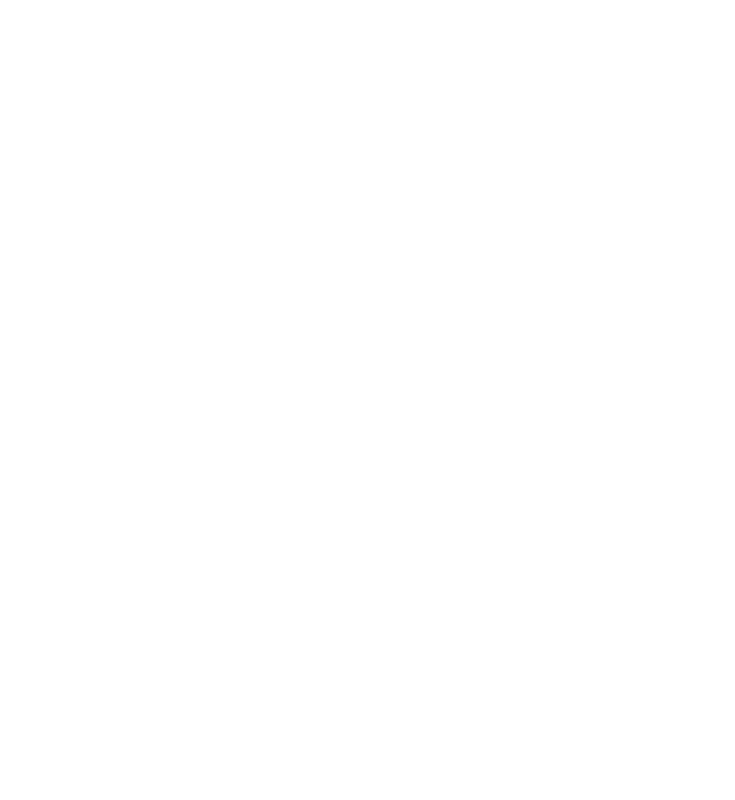
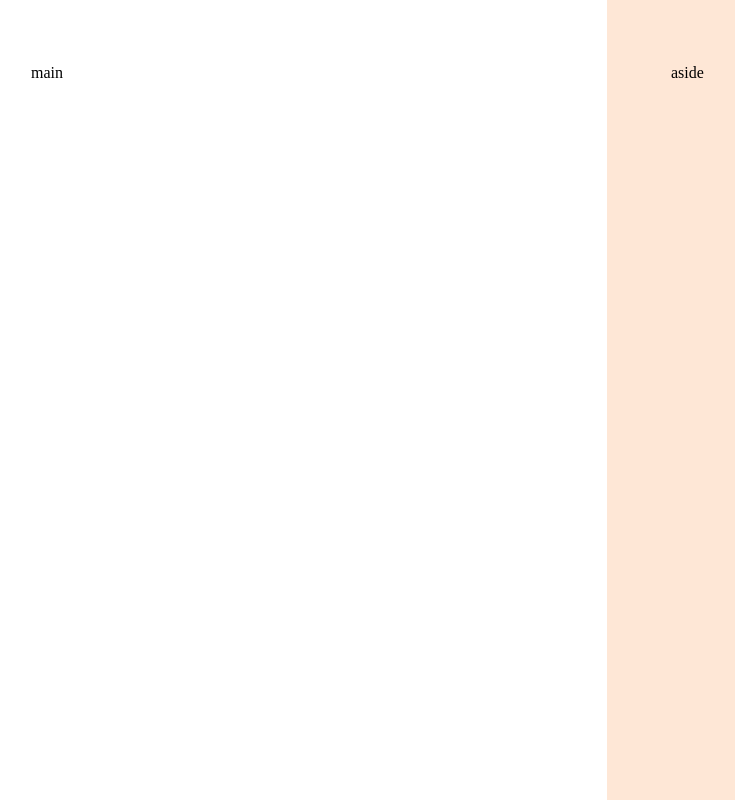
Before and after one commit to SantiaGhou/Formulario-Frontend, a plain HTML site: page index.html in a window 1280 px wide. Shown: the whole page, without its empty margins (33-768 px from the left). Drawn offline with Linux system fonts and the light colour scheme.

Commit message:
layout css added

```diff
--- a/index.html
+++ b/index.html
@@ -10,6 +10,14 @@
     <link rel="stylesheet" href="styles/index.css">
 </head>
 <body>
+    <div id="app">
+        <main>
+            <div class="main-container">main</div>
+        </main>
 
+        <aside>
+            <div class="aside-container">aside</div>
+        </aside>
+    </div>
 </body>
 </html>
--- a/styles/global.css
+++ b/styles/global.css
@@ -1,3 +1,10 @@
+*{
+    margin: 0;
+    padding: 0;
+    box-sizing: border-box;
+}
+/*------------------------*/
+
 :root{
 --font-family: 'Poppins','Sans-serif';
 --text: 400 1rem/1,5rem var(--font-family);
--- a/styles/index.css
+++ b/styles/index.css
@@ -1 +1,2 @@
 @import url(global.css);
+@import url(layout.css);
--- /dev/null
+++ b/styles/layout.css
@@ -0,0 +1,21 @@
+#app{
+    display:grid;
+    grid-template-columns: 1fr 1fr;
+
+    height: 100vh;
+    overflow: hidden;
+}
+
+main{
+    overflow:auto;
+    padding: 4rem;
+    & .main-container{
+        max-width: 33rem;
+        margin-left: auto;
+    }
+}
+
+aside{
+    background-color: var(--surface-secondary);
+    padding: 4rem;
+}
```
